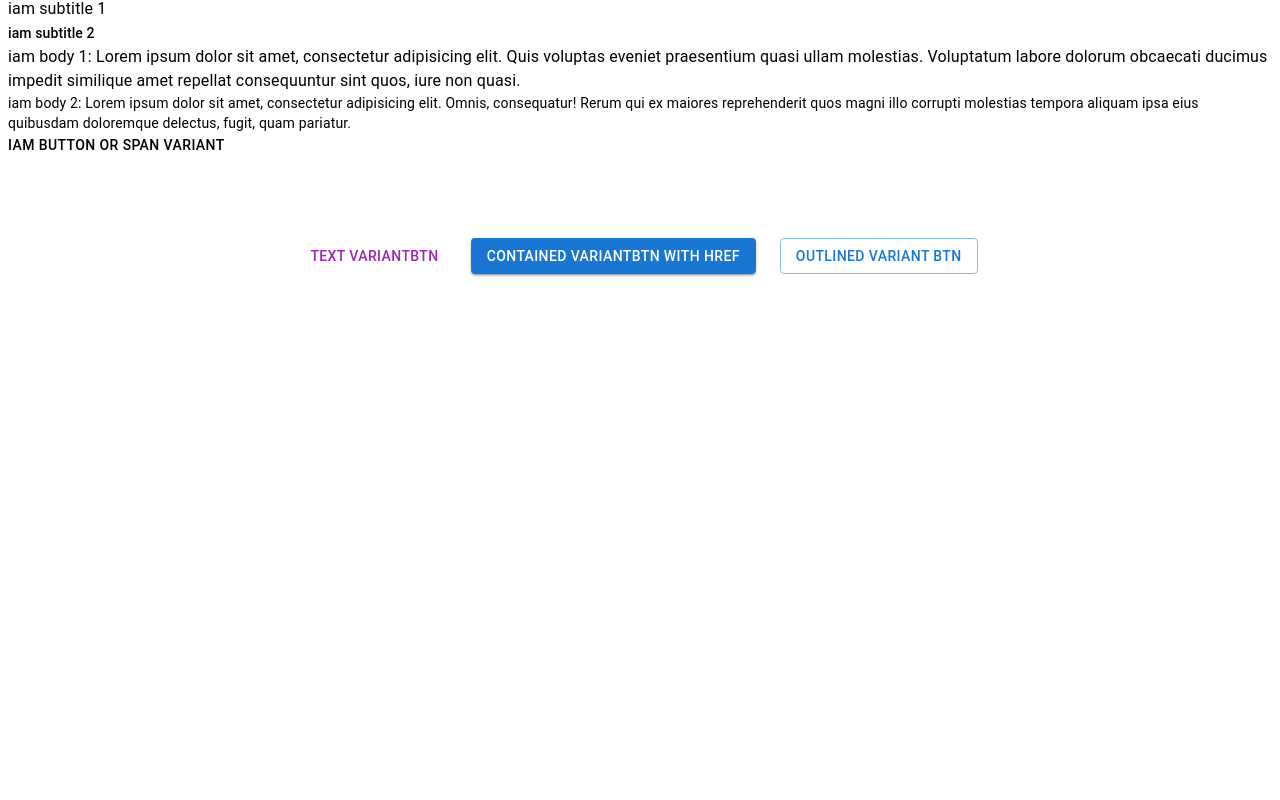
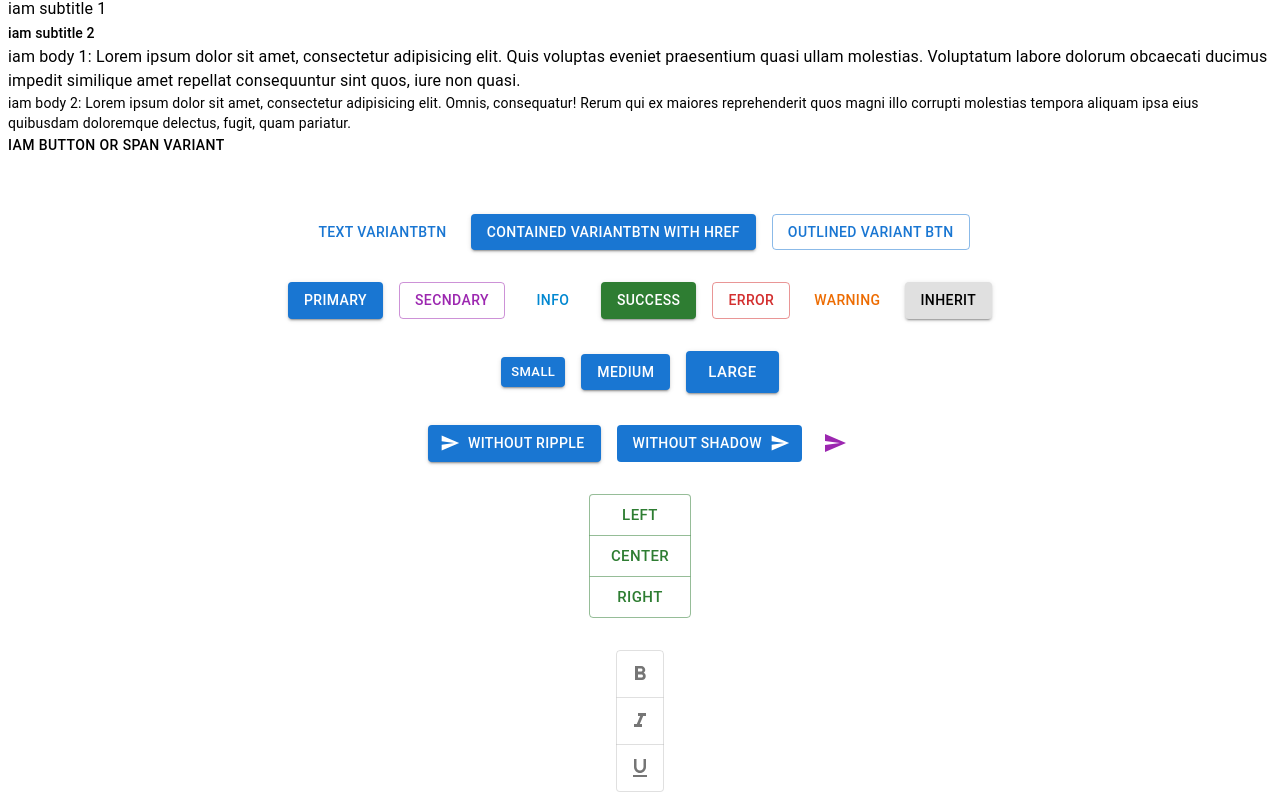
Before and after one commit to farooqpk/learnMUI, a React (Vite) app: page / in a window 1280 px wide. Shown: the part 367-1167 px from the top of the page. Before the commit the page ends 800 px from the top, so only its background shows below. Built offline with nearby package versions, Linux system fonts and the light colour scheme.

Commit message:
completed button components

```diff
--- a/package.json
+++ b/package.json
@@ -12,6 +12,7 @@
   "dependencies": {
     "@emotion/react": "^11.11.1",
     "@emotion/styled": "^11.11.0",
+    "@mui/icons-material": "^5.14.0",
     "@mui/material": "^5.14.0",
     "react": "^18.2.0",
     "react-dom": "^18.2.0"
--- a/src/App.tsx
+++ b/src/App.tsx
@@ -5,11 +5,9 @@ import { TypographyMUI } from "./components/typographyMUI";
 function App() {
   return (
     <>
-      <Stack alignItems={"center"} spacing={10} direction={'column'}>
-
-        <TypographyMUI/>
+      <Stack gap={7}>
+        <TypographyMUI />
         <ButtonMUI />
-
       </Stack>
     </>
   );
--- a/src/components/buttonMUI.tsx
+++ b/src/components/buttonMUI.tsx
@@ -1,11 +1,129 @@
-import { Button, Stack } from "@mui/material";
+import {
+  Button,
+  Stack,
+  IconButton,
+  ButtonGroup,
+  ToggleButton,
+  ToggleButtonGroup,
+} from "@mui/material";
+import SendIcon from "@mui/icons-material/Send";
+import FormatBoldIcon from "@mui/icons-material/FormatBold";
+import FormatItalicIcon from "@mui/icons-material/FormatItalic";
+import FormatUnderlinedIcon from "@mui/icons-material/FormatUnderlined";
+import { useState } from "react";
 
 export const ButtonMUI = () => {
+  const [formats, setFormats] = useState<string[]>([]);
+
+  const handleFormats = (
+    event: React.MouseEvent<HTMLElement>,
+    updatedFormats: string[]
+  ) => {
+    console.log(updatedFormats);
+    setFormats(updatedFormats);
+  };
+
   return (
-    <Stack spacing={3} direction={"row"}>
-      <Button variant="text" color="secondary">text variantBtn</Button>
-      <Button variant="contained" href="https://google.com" >contained variantBtn with href</Button>
-      <Button variant="outlined">outlined variant btn</Button>
+    <Stack
+      spacing={4}
+      direction={"column"}
+      justifyContent={"center"}
+      alignItems={"center"}
+    >
+      <Stack spacing={2} direction={"row"}>
+        <Button variant="text">text variantBtn</Button>
+        <Button variant="contained" href="https://google.com">
+          contained variantBtn with href
+        </Button>
+        <Button variant="outlined">outlined variant btn</Button>
+      </Stack>
+
+      <Stack spacing={2} direction={"row"}>
+        <Button variant="contained" color="primary">
+          primary
+        </Button>
+        <Button variant="outlined" color="secondary">
+          secndary
+        </Button>
+        <Button variant="text" color="info">
+          info
+        </Button>
+        <Button variant="contained" color="success">
+          success
+        </Button>
+        <Button variant="outlined" color="error">
+          error
+        </Button>
+        <Button variant="text" color="warning">
+          warning
+        </Button>
+        <Button variant="contained" color="inherit">
+          inherit
+        </Button>
+      </Stack>
+
+      <Stack display={"block"} spacing={2} direction={"row"}>
+        <Button variant="contained" size="small">
+          small
+        </Button>
+        <Button variant="contained" size="medium">
+          medium
+        </Button>
+        <Button variant="contained" size="large">
+          large
+        </Button>
+      </Stack>
+
+      <Stack spacing={2} direction={"row"}>
+        <Button variant="contained" startIcon={<SendIcon />} disableRipple>
+          {/* disableRipple to remove ripple */}
+          without ripple
+        </Button>
+        <Button variant="contained" endIcon={<SendIcon />} disableElevation>
+          {/* disableElevation is used to remove shadow */}
+          without shadow
+        </Button>
+        <IconButton aria-label="send" color="secondary" size="small">
+          <SendIcon />
+        </IconButton>
+      </Stack>
+
+      <Stack direction={"row"}>
+        <ButtonGroup
+          variant="outlined"
+          color="success"
+          size="large"
+          aria-label="button group"
+          orientation="vertical"
+        >
+          <Button onClick={() => alert("left")}>left</Button>
+          <Button onClick={() => alert("center")}>center</Button>
+          <Button onClick={() => alert("right")}>right</Button>
+        </ButtonGroup>
+      </Stack>
+
+      <Stack direction={"row"}>
+        {/* toggle btn has state unlike normal btn*/}
+        {/* if we pass exclusive={true} prop to ToggleButtonGroup then we can only select one button at a time */}
+        <ToggleButtonGroup
+          aria-label="text formatting"
+          value={formats}
+          color="primary"
+          onChange={handleFormats}
+          orientation="vertical"
+        >
+          <ToggleButton value={"bold"} aria-label="bold">
+            <FormatBoldIcon />
+          </ToggleButton>
+          <ToggleButton value={"italic"} aria-label="italic">
+            <FormatItalicIcon />
+          </ToggleButton>
+          <ToggleButton value={"underline"} aria-label="underline">
+            <FormatUnderlinedIcon />
+          </ToggleButton>
+        </ToggleButtonGroup>
+      </Stack>
+
     </Stack>
   );
 };
```
Also changed, not shown: 1 other file (tests, documents, lock files or other folders).
